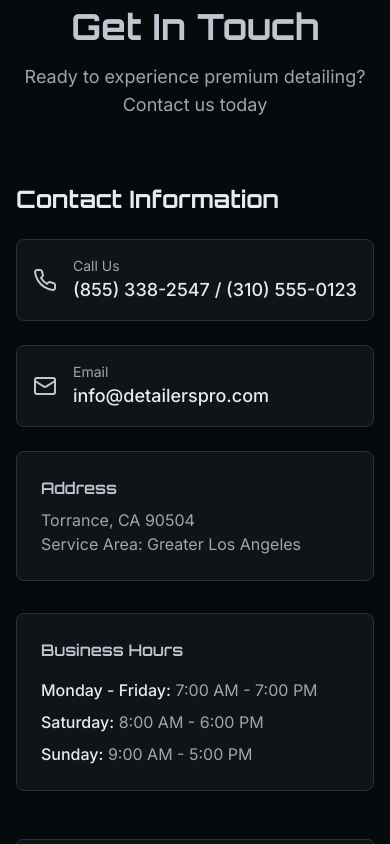
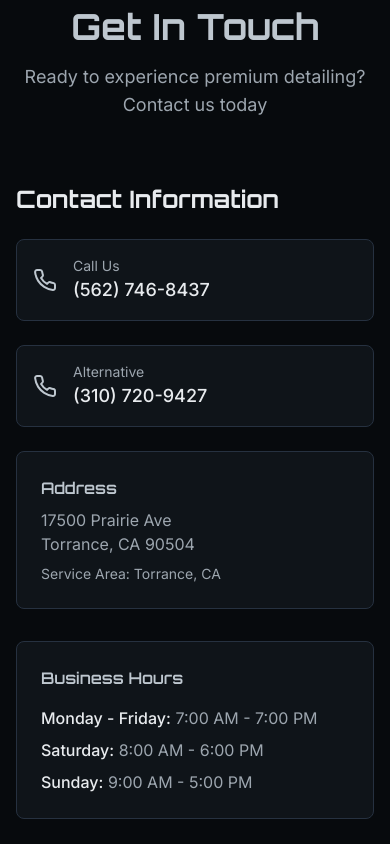
Before and after one commit to Osaid-Siddiqui/Detailers-pro, a React (Vite) app: page / in a window 390 px wide. Shown: the part 11156-12000 px from the top of the page. Built offline with nearby package versions, Linux system fonts and the light colour scheme; the HTML template or start-up script is replaced by a standard one.

Commit message:
Update Contact section with correct phone numbers and address
cgen-550f7d5ad4cd4f508711209ee798bc8e

```diff
--- a/src/components/sections/Contact.tsx
+++ b/src/components/sections/Contact.tsx
@@ -62,26 +62,24 @@ const Contact = () => {
 
               <div className="space-y-6">
                 <a
-                  href="tel:1-800-DETAILERS"
+                  href="tel:+15627468437"
                   className="flex items-center gap-4 p-4 bg-card rounded-lg border border-border hover:border-metallic transition-all duration-300 group"
                 >
                   <Phone className="w-6 h-6 text-metallic group-hover:scale-110 transition-transform" />
                   <div>
                     <p className="text-sm text-muted-foreground">Call Us</p>
-                    <p className="text-lg font-medium text-foreground">(855) 338-2547 / (310) 555-0123</p>
+                    <p className="text-lg font-medium text-foreground">(562) 746-8437</p>
                   </div>
                 </a>
 
                 <a
-                  href="mailto:info@detailerspro.com"
+                  href="tel:+13107209427"
                   className="flex items-center gap-4 p-4 bg-card rounded-lg border border-border hover:border-metallic transition-all duration-300 group"
                 >
-                  <Mail className="w-6 h-6 text-metallic group-hover:scale-110 transition-transform" />
+                  <Phone className="w-6 h-6 text-metallic group-hover:scale-110 transition-transform" />
                   <div>
-                    <p className="text-sm text-muted-foreground">Email</p>
-                    <p className="text-lg font-medium text-foreground break-all">
-                      info@detailerspro.com
-                    </p>
+                    <p className="text-sm text-muted-foreground">Alternative</p>
+                    <p className="text-lg font-medium text-foreground">(310) 720-9427</p>
                   </div>
                 </a>
               </div>
@@ -92,8 +90,9 @@ const Contact = () => {
                     Address
                   </h4>
                   <p className="text-muted-foreground">
+                    17500 Prairie Ave<br/>
                     Torrance, CA 90504<br/>
-                    Service Area: Greater Los Angeles
+                    <span className="text-sm mt-2 block">Service Area: Torrance, CA</span>
                   </p>
                 </div>
               </div>
```
